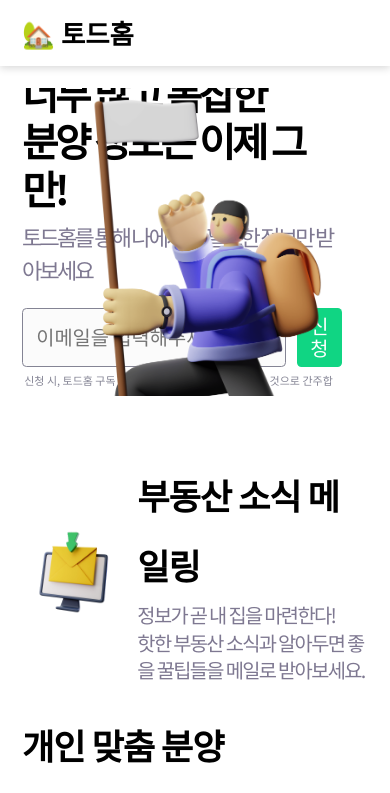
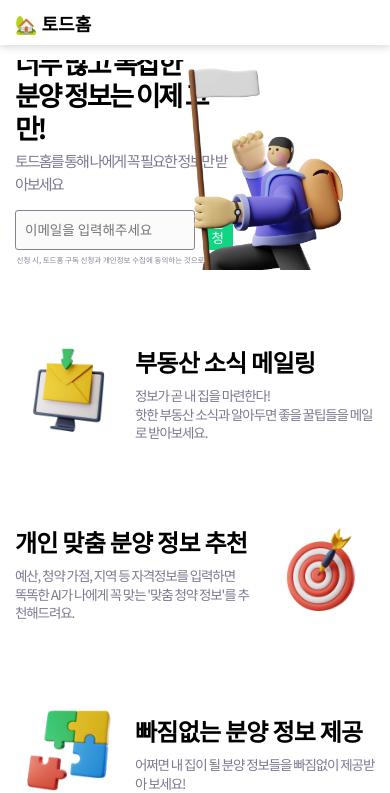
Before and after one commit to gimquokka/gdd-landing, a Next.js app: page / in a window 390 px wide. Shown: the top 793 px of the page. Built offline with nearby package versions, Linux system fonts and the light colour scheme.

Commit message:
💄 style: Fix media queries

```diff
--- a/styles/global.ts
+++ b/styles/global.ts
@@ -17,72 +17,72 @@ const GlobalStyle = createGlobalStyle`
   }
   @media (max-width: 252px) {
     html {
-      font-size: 7px;
+      font-size: 3px;
     }
   }
   @media (min-width: 253px) and (max-width: 270px) {
     html {
-      font-size: 7.5px;
+      font-size: 3.5px;
     }
   }
   @media (min-width: 271px) and (max-width: 288px) {
     html {
-      font-size: 8px;
+      font-size: 4px;
     }
   }
   @media (min-width: 289px) and (max-width: 306px) {
     html {
-      font-size: 8.5px;
+      font-size: 4.5px;
     }
   }
   @media (min-width: 307px) and (max-width: 324px) {
     html {
-      font-size: 9px;
+      font-size: 5px;
     }
   }
   @media (min-width: 325px) and (max-width: 342px) {
     html {
-      font-size: 9.5px;
+      font-size: 5.5px;
     }
   }
   @media (min-width: 343px) and (max-width: 360px) {
     html {
-      font-size: 10px;
+      font-size: 6px;
     }
   }
   @media (min-width: 361px) and (max-width: 375px) {
     html {
-      font-size: 10.416px;
+      font-size: 6.5px;
     }
   }
   @media (min-width: 376px) and (max-width: 378px) {
     html {
-      font-size: 10.5px;
+      font-size: 7px;
     }
   }
   @media (min-width: 379px) and (max-width: 396px) {
     html {
-      font-size: 11px;
+      font-size: 7.5px;
     }
   }
   @media (min-width: 397px) and (max-width: 414px) {
     html {
-      font-size: 11.5px;
+      font-size: 8px;
     }
   }
   @media (min-width: 415px) and (max-width: 432px) {
     html {
-      font-size: 12px;
+      font-size: 8.5px;
     }
   }
   @media (min-width: 433px) and (max-width: 451px) {
     html {
-      font-size: 12.5px;
+      font-size: 9px;
     }
   }
   @media (min-width: 451px) and (max-width: 481px) {
     html {
-      font-size: 13px;
+      font-size: 9.5px;
     }
   }
   /*
@@ -91,7 +91,7 @@ const GlobalStyle = createGlobalStyle`
   */
   @media (min-width: 481px) and (max-width: 767px) {
     html {
-      font-size: 13.5px;
+      font-size: 10px;
     }
   }
   /*
@@ -100,7 +100,7 @@ const GlobalStyle = createGlobalStyle`
   */
   @media (min-width: 768px) and (max-width: 1024px) and (orientation: landscape) {
     html {
-      font-size: 13.5px;
+      font-size: 12px;
     }
   }
   /*
@@ -109,7 +109,7 @@ const GlobalStyle = createGlobalStyle`
   */
   @media (min-width: 768px) and (max-width: 1024px) {
     html {
-      font-size: 13.5px;
+      font-size: 12px;
     }
   }
   /*
```
